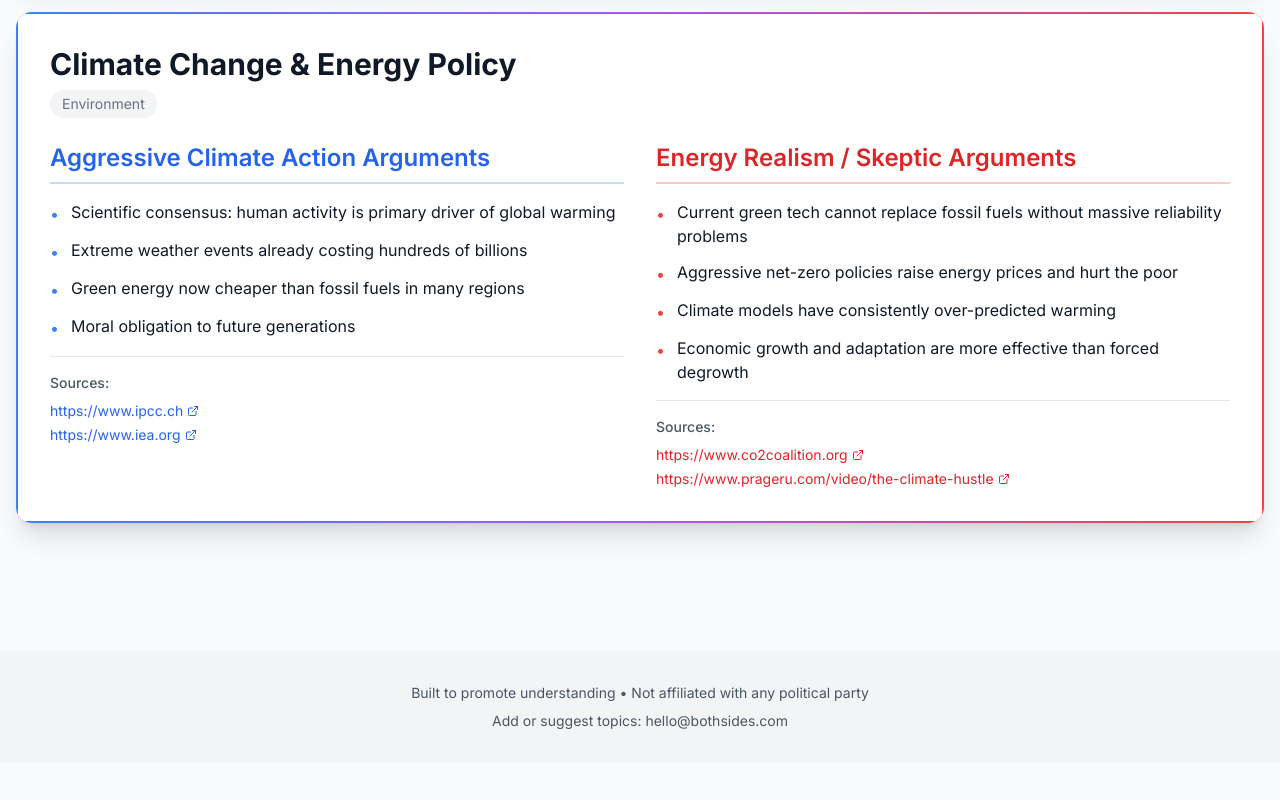
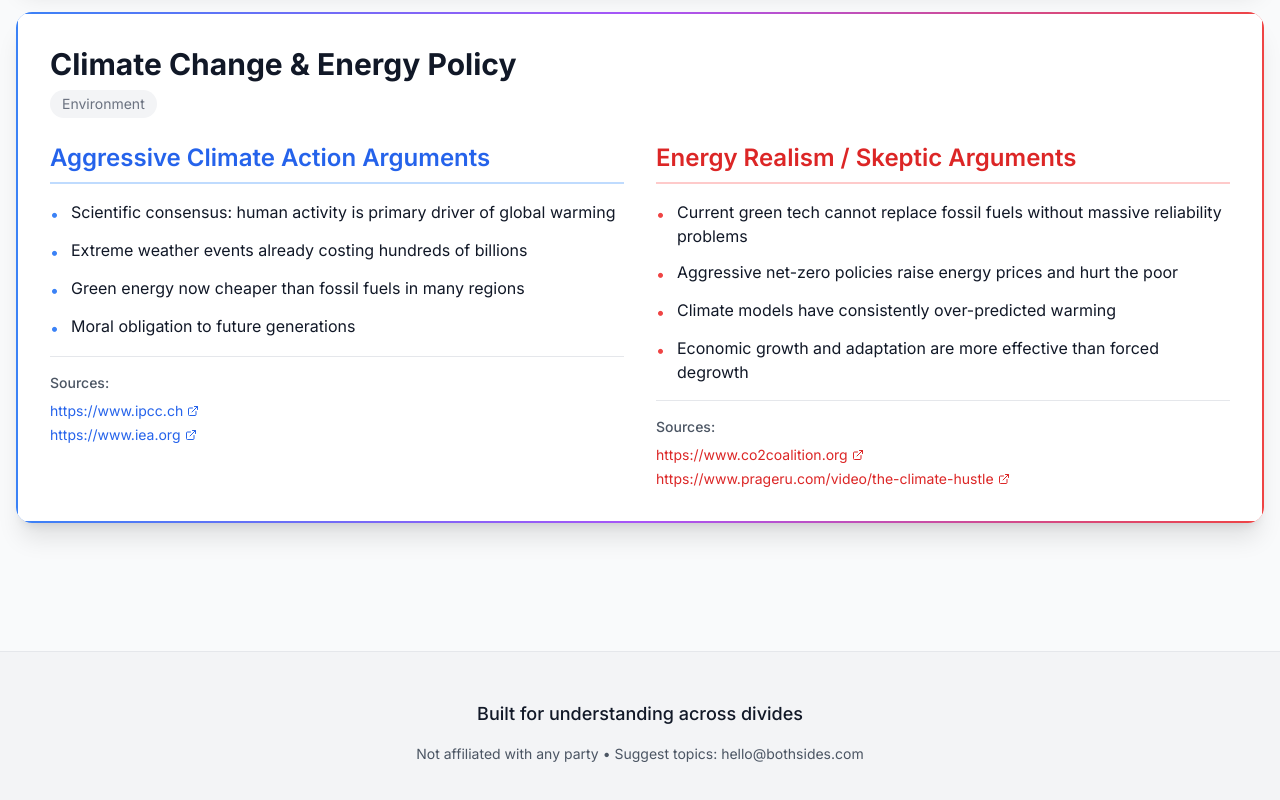
Before and after one commit to jcbgober/Both-Sides, a Next.js app: page / in a window 1280 px wide. Shown: the part 1545-2345 px from the top of the page. Before the commit the page ends 2308 px from the top, so only its background shows below. Built offline with nearby package versions, Linux system fonts and the light colour scheme.

Commit message:
Update Footer.tsx

```diff
--- a/src/components/Footer.tsx
+++ b/src/components/Footer.tsx
@@ -1,9 +1,11 @@
 export default function Footer() {
   return (
-    <footer className="bg-gray-100 dark:bg-gray-900 py-8 mt-20">
-      <div className="max-w-7xl mx-auto px-4 text-center text-sm text-gray-600 dark:text-gray-400">
-        <p>Built to promote understanding • Not affiliated with any political party</p>
-        <p className="mt-2">Add or suggest topics: hello@bothsides.com</p>
+    <footer className="bg-gray-100 dark:bg-gray-900 py-12 mt-20 border-t border-gray-200 dark:border-gray-800">
+      <div className="max-w-7xl mx-auto px-4 text-center">
+        <p className="text-lg font-medium mb-4">Built for understanding across divides</p>
+        <p className="text-sm text-gray-600 dark:text-gray-400">
+          Not affiliated with any party • Suggest topics: hello@bothsides.com
+        </p>
       </div>
     </footer>
   );
```
